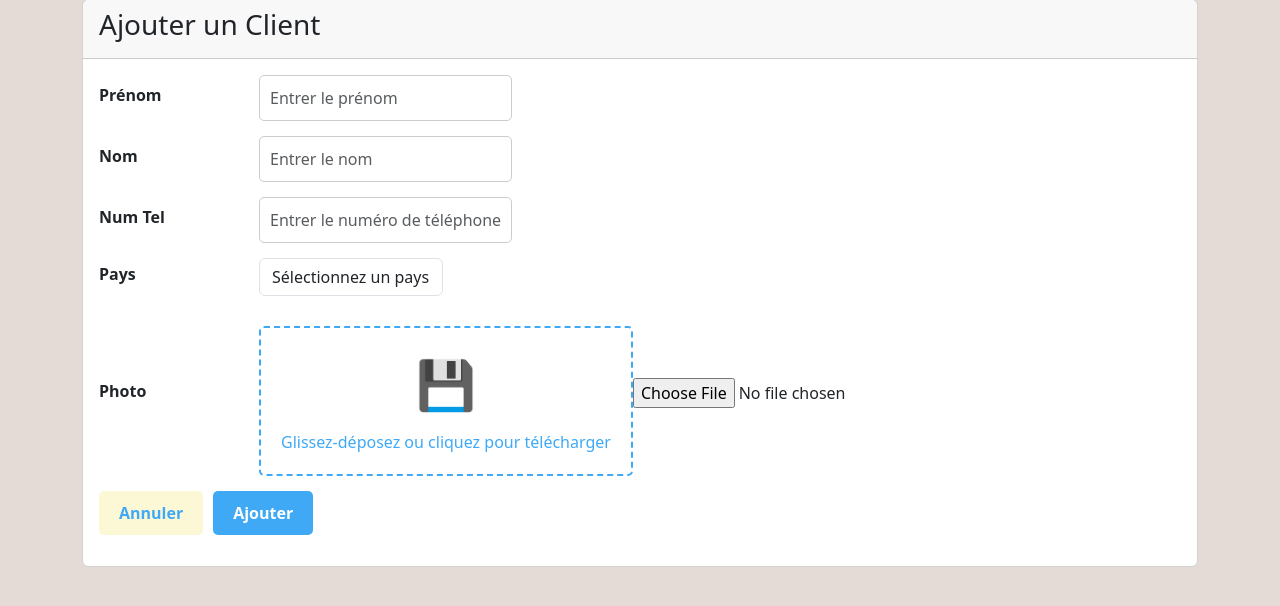
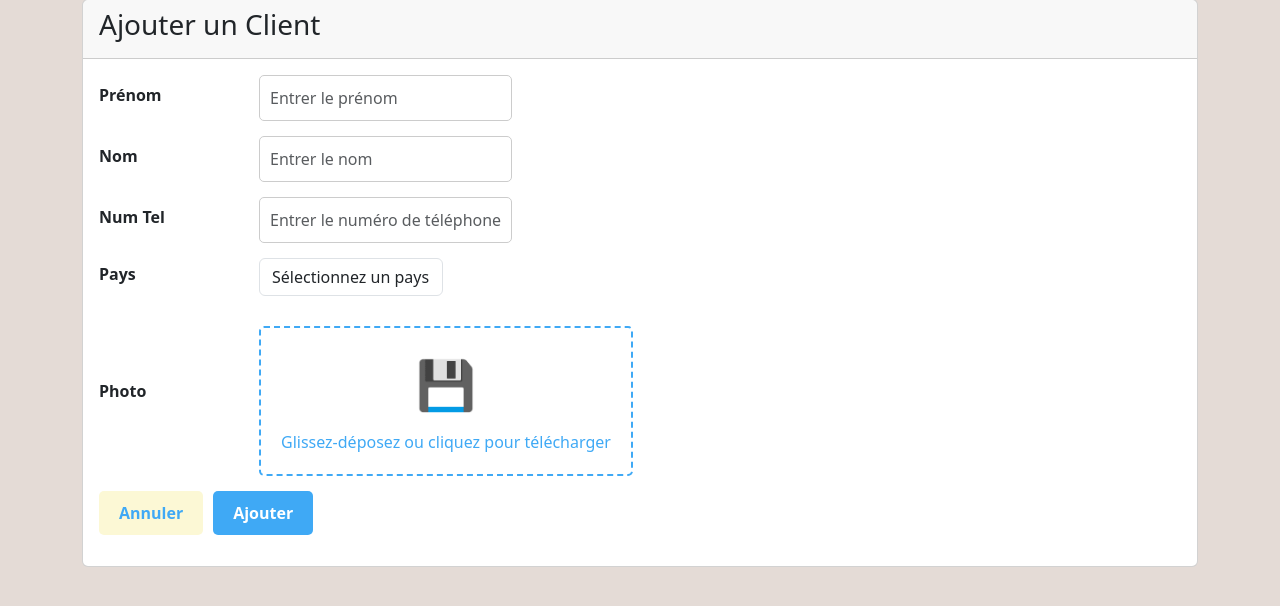
Before and after one commit to EmnaHabibeche/projet-test, a PHP site: page / in a window 1280 px wide, after a click on "AJOUTER UN CLIENT". Shown: the part 135-741 px from the top of the page. Run offline with PHP 8.4, Linux system fonts and the light colour scheme; data that the repository does not hold is empty.

Commit message:
kolchy yekhdem

```diff
--- a/index.php
+++ b/index.php
@@ -81,9 +81,12 @@
                             <div class="form-group">
                                 <label for="photo">Photo</label>
                                 <div class="drag-drop-zone" id="dragDropZone">
+                                <!-- <input type="file" name="photo" style="display: none;">    -->
                                     Glissez-déposez ou cliquez pour télécharger
                                 </div>
-                                <input type="file" name="photo">                        </div>
+                                <input type="file" id="photo" name="photo" style="display: none;">
+
+                                                   </div>
                             <div class="form-group text-right">
                                 <button type="button" class="btn annuler" id="cancelButton">Annuler</button>
                                 <button type="submit" class="btn ajouter">Ajouter</button>
@@ -207,6 +210,7 @@
     });
 });
 
+
     </script>
     <script>
     $(document).ready(function() {
```
Also changed, not shown: resources/clients/10/8a5bb40a-a0f0-40ef-88c4-d20eb68128ab.png (deleted). Lines whose indentation alone changed are shown as unchanged.
